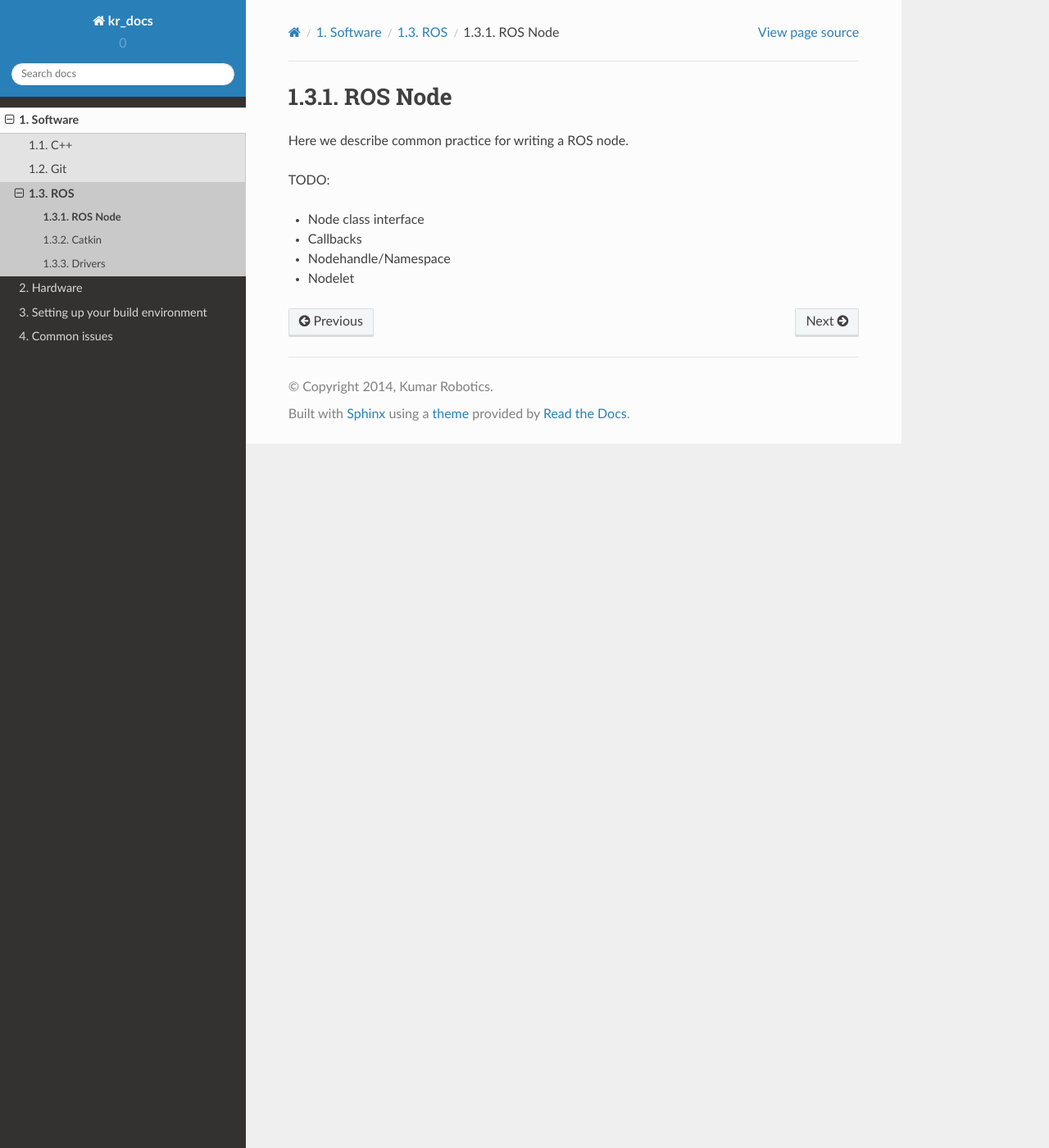
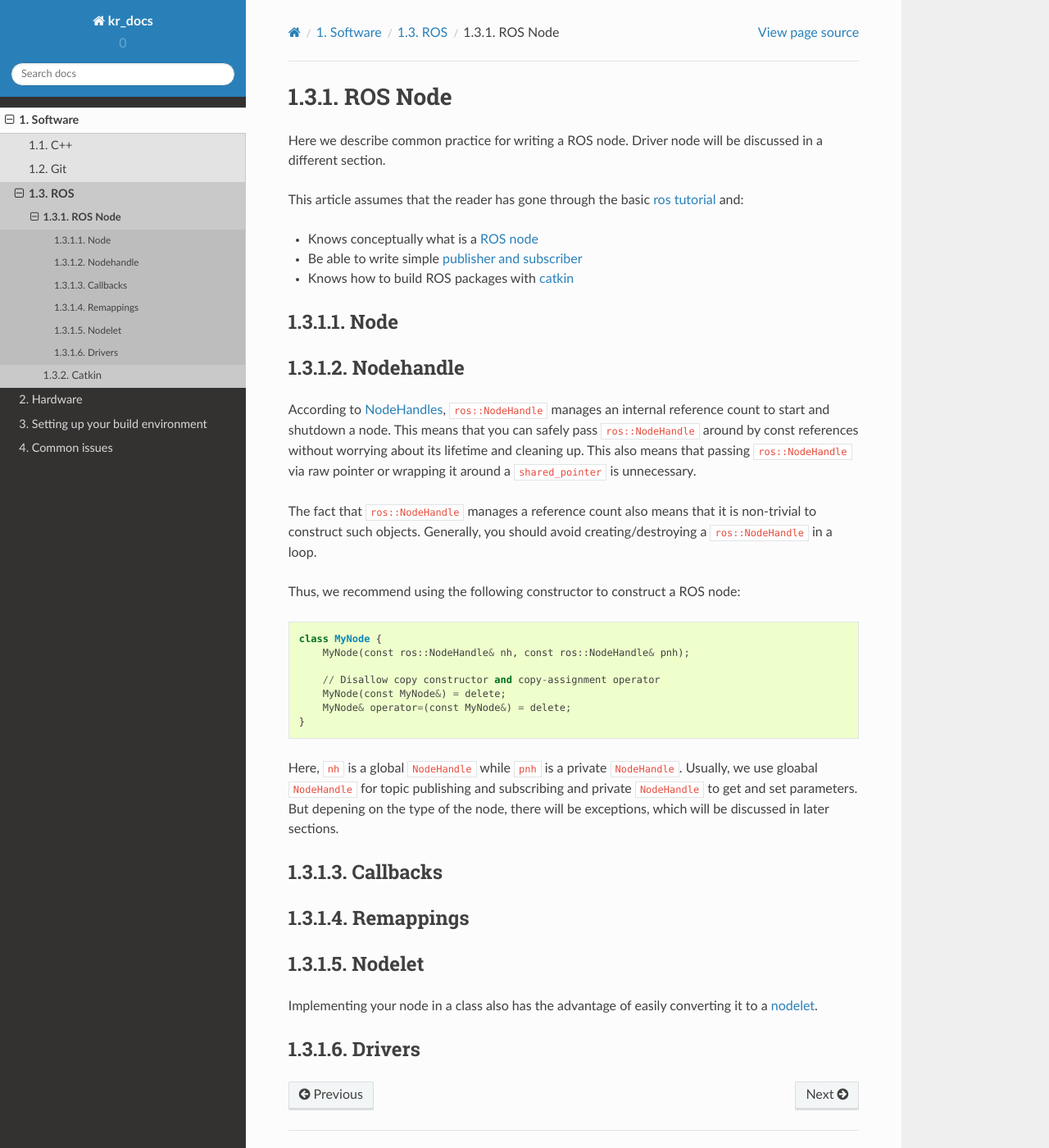
Before and after one commit to KumarRobotics/kr_docs, a Sphinx documentation site: the page built from docs/source/references/software/ros/ros_node.rst, in a window 1280 px wide and 1400 px high. Shown: the whole window at 82% size. Built offline with Sphinx 7.4.7 and the Read the Docs theme 2.0.0, drawn with Linux system fonts in a browser that asks for light colours; pages that are not in the unit, such as notebooks, are missing from menus.

Commit message:
add some files for a sample ros_node

```diff
--- a/docs/source/references/software/ros/drivers.rst
+++ /dev/null
@@ -1,4 +0,0 @@
-Drivers
-=======
-
-`REP 135 <http://www.ros.org/reps/rep-0135.html>`_
--- a/docs/source/references/software/ros/ros.rst
+++ b/docs/source/references/software/ros/ros.rst
@@ -6,4 +6,3 @@ ROS
 
   ROS Node <ros_node>
   Catkin <catkin>
-  Drivers <drivers>
--- a/docs/source/references/software/ros/ros_node.rst
+++ b/docs/source/references/software/ros/ros_node.rst
@@ -1,11 +1,54 @@
 ROS Node
 ========
 
-Here we describe common practice for writing a ROS node.
+Here we describe common practice for writing a ROS node. Driver node will be discussed in a different section.
 
-TODO:
+This article assumes that the reader has gone through the basic `ros tutorial <http://wiki.ros.org/ROS/Tutorials>`_ and:
 
-* Node class interface
-* Callbacks
-* Nodehandle/Namespace
-* Nodelet
+* Knows conceptually what is a `ROS node <http://wiki.ros.org/Nodes>`_
+* Be able to write simple `publisher and subscriber <http://wiki.ros.org/ROS/Tutorials/WritingPublisherSubscriber(c%2B%2B)>`_
+* Knows how to build ROS packages with `catkin <http://wiki.ros.org/catkin>`_
+
+====
+Node
+====
+
+
+==========
+Nodehandle
+==========
+
+According to `NodeHandles <http://wiki.ros.org/roscpp/Overview/NodeHandles>`_, ``ros::NodeHandle`` manages an internal reference count to start and shutdown a node. This means that you can safely pass ``ros::NodeHandle`` around by const references without worrying about its lifetime and cleaning up. This also means that passing ``ros::NodeHandle`` via raw pointer or wrapping it around a ``shared_pointer`` is unnecessary.
+
+The fact that ``ros::NodeHandle`` manages a reference count also means that it is non-trivial to construct such objects. Generally, you should avoid creating/destroying a ``ros::NodeHandle`` in a loop.
+
+Thus, we recommend using the following constructor to construct a ROS node::
+
+    class MyNode {
+        MyNode(const ros::NodeHandle& nh, const ros::NodeHandle& pnh);
+
+        // Disallow copy constructor and copy-assignment operator
+        MyNode(const MyNode&) = delete;
+        MyNode& operator=(const MyNode&) = delete;
+    }
+
+Here, ``nh`` is a global ``NodeHandle`` while ``pnh`` is a private ``NodeHandle``.
+Usually, we use gloabal ``NodeHandle`` for topic publishing and subscribing and private ``NodeHandle`` to get and set parameters. But depening on the type of the node, there will be exceptions, which will be discussed in later sections.
+
+=========
+Callbacks
+=========
+
+==========
+Remappings
+==========
+
+=======
+Nodelet
+=======
+
+Implementing your node in a class also has the advantage of easily converting it to a `nodelet <http://wiki.ros.org/nodelet>`_.
+
+=======
+Drivers
+=======
```
Also changed, not shown: docs/source/references/software/ros/ros_node/CMakeLists.txt (added, +11 -0 lines), docs/source/references/software/ros/ros_node/package.xml (added, +17 -0 lines), 4 other files.
